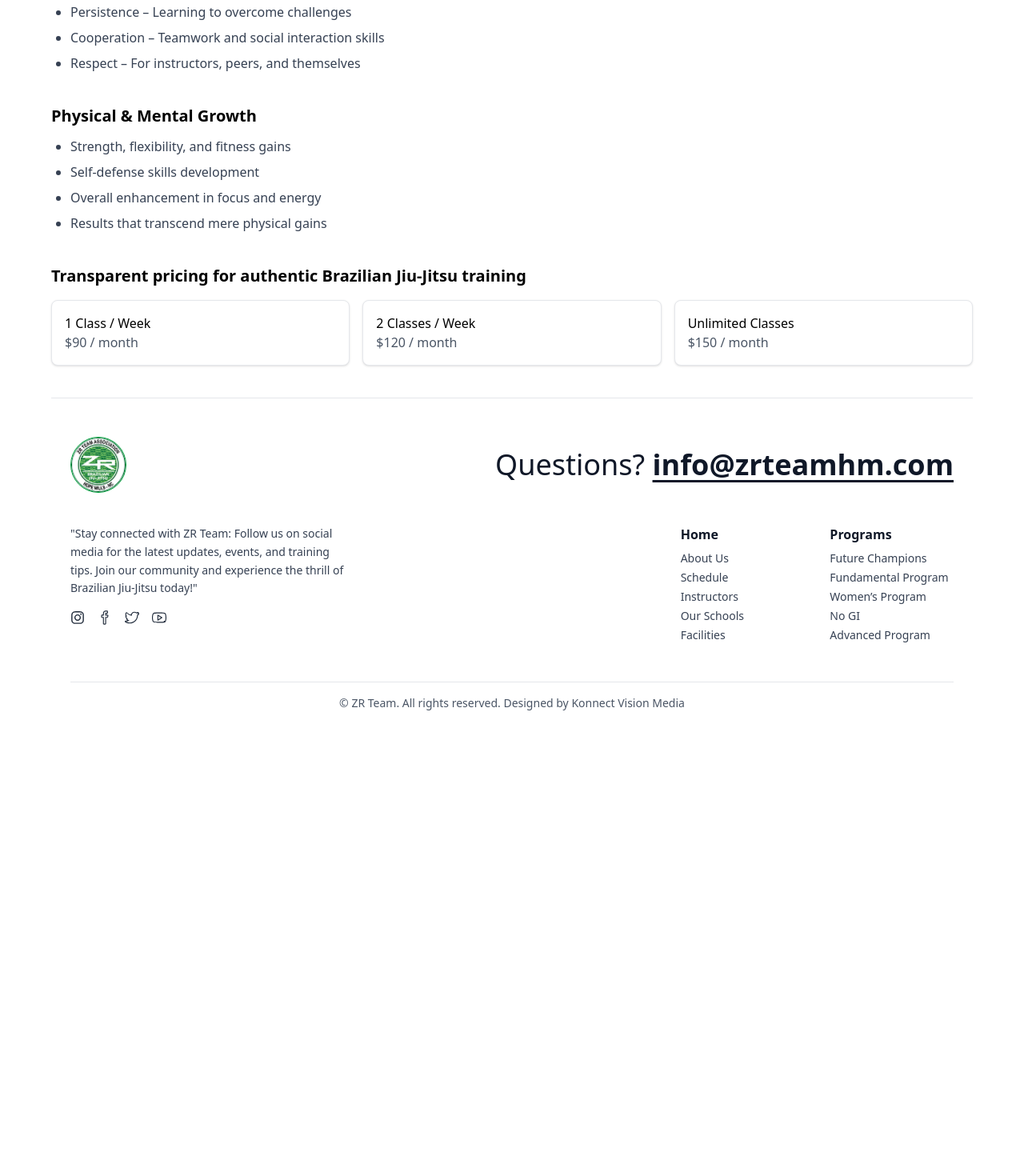
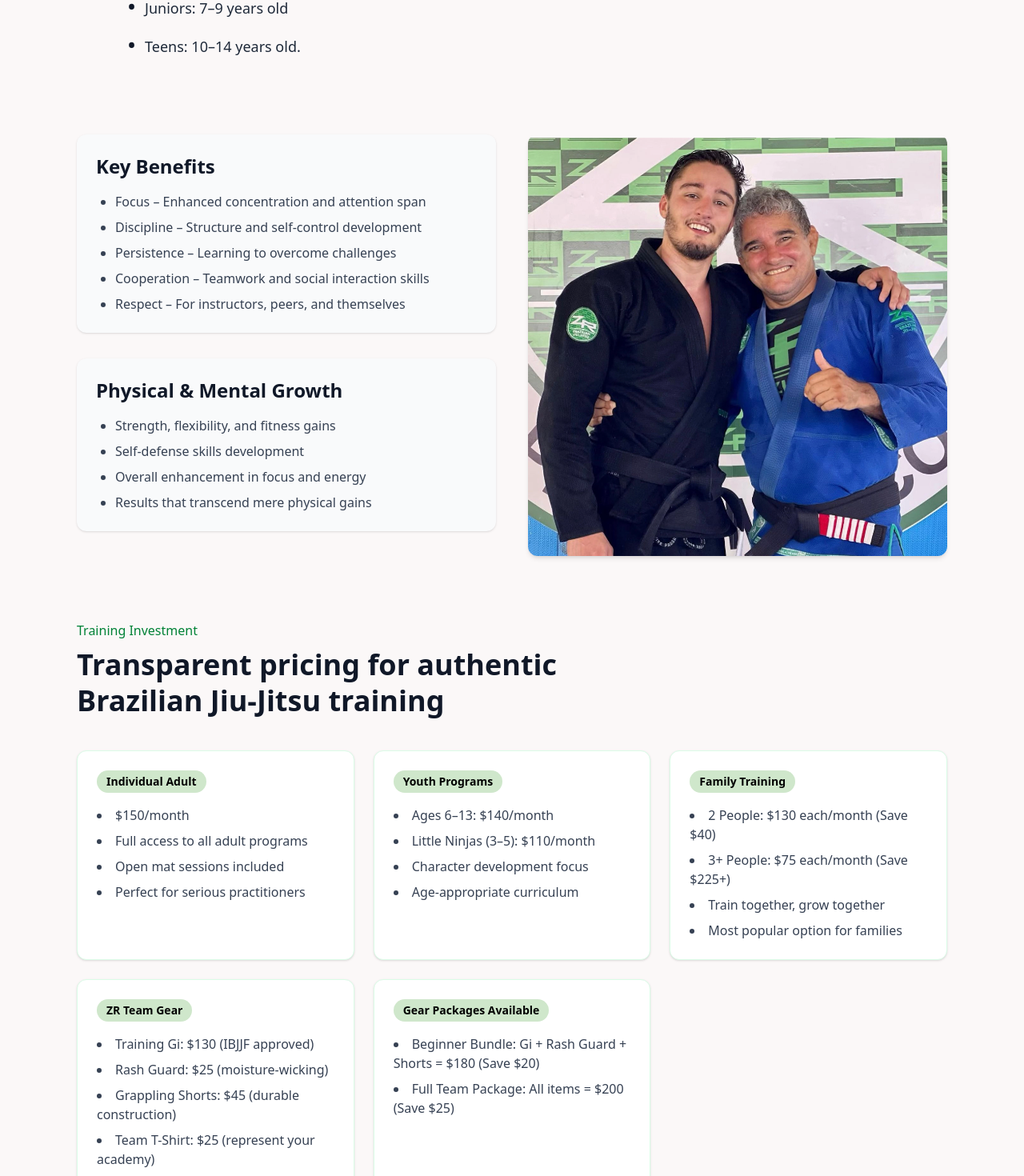
Before and after one commit to abhiineat/zr-team-website, a Next.js app: page /programs/future-champions in a window 1280 px wide. Shown: the part 1140-2610 px from the top of the page at 80% size. Before the commit the page ends 2101 px from the top, so only its background shows below. Built offline with nearby package versions, Linux system fonts and the light colour scheme.

Commit message:
feat:create program pages

```diff
--- a/app/components/CoachSection.tsx
+++ b/app/components/CoachSection.tsx
@@ -5,7 +5,7 @@ export default function CoachSection() {
   return (
     <section
       id="coach"
-      className="flex bg-white flex-col md:flex-row items-center justify-between gap-12 px-6 md:px-20 py-16"
+      className="flex bg-[#FBF8F8] flex-col md:flex-row items-center justify-between gap-12 px-6 md:px-20 py-16"
     >
       {/* Left Section */}
       <div className="flex-1 max-w-2xl">
--- a/app/components/Footer.tsx
+++ b/app/components/Footer.tsx
@@ -3,7 +3,7 @@ import { FaInstagram,  FaTwitter, FaYoutube } from "react-icons/fa";
 import { SlSocialFacebook,SlSocialYoutube,SlSocialTwitter} from "react-icons/sl";
 export default function Footer() {
   return (
-    <footer className="bg-white text-gray-900 pt-12 pb-6 border-t border-gray-200">
+    <footer className="bg-[#FBF8F8] text-gray-900 pt-12 pb-6 ">
       <div className="max-w-7xl mx-auto px-6">
         {/* Centered Logo + Question Line */}
         <div className="flex flex-col md:flex-row items-center justify-between gap-4 md:gap-6 mb-10">
@@ -79,7 +79,7 @@ export default function Footer() {
         </div>
 
         {/* Bottom Divider */}
-        <div className="mt-12 border-t border-gray-200 pt-4 text-center text-sm text-gray-600">
+        <div className="mt-12 border-t border-[#CFE7CB] pt-4 text-center text-sm text-gray-600">
           © ZR Team. All rights reserved. Designed by Konnect Vision Media
         </div>
       </div>
--- a/app/components/ProgramsSection.tsx
+++ b/app/components/ProgramsSection.tsx
@@ -36,7 +36,7 @@ const programs = [
 
 export default function ProgramsSection() {
   return (
-    <section id="programs" className="bg-[#fafafa] text-black py-20 px-6 md:px-16">
+    <section id="programs" className="bg-[#FBF8F8] text-black py-20 px-6 md:px-16">
       {/* Header */}
       <div className="flex flex-col md:flex-row md:items-center md:justify-between mb-12">
         <div>
--- a/app/components/programs/PricingTable.tsx
+++ b/app/components/programs/PricingTable.tsx
@@ -1,22 +1,71 @@
 export default function PricingTable() {
+    const pricingData = [
+      {
+        title: "Individual Adult",
+        features: [
+          "$150/month",
+          "Full access to all adult programs",
+          "Open mat sessions included",
+          "Perfect for serious practitioners",
+        ],
+      },
+      {
+        title: "Youth Programs",
+        features: [
+          "Ages 6–13: $140/month",
+          "Little Ninjas (3–5): $110/month",
+          "Character development focus",
+          "Age-appropriate curriculum",
+        ],
+      },
+      {
+        title: "Family Training",
+        features: [
+          "2 People: $130 each/month (Save $40)",
+          "3+ People: $75 each/month (Save $225+)",
+          "Train together, grow together",
+          "Most popular option for families",
+        ],
+      },
+      {
+        title: "ZR Team Gear",
+        features: [
+          "Training Gi: $130 (IBJJF approved)",
+          "Rash Guard: $25 (moisture-wicking)",
+          "Grappling Shorts: $45 (durable construction)",
+          "Team T-Shirt: $25 (represent your academy)",
+        ],
+      },
+      {
+        title: "Gear Packages Available",
+        features: [
+          "Beginner Bundle: Gi + Rash Guard + Shorts = $180 (Save $20)",
+          "Full Team Package: All items = $200 (Save $25)",
+        ],
+      },
+    ];
+
     return (
-      <section className="mb-10">
-        <h3 className="text-xl font-semibold mb-4">
-          Transparent pricing for authentic Brazilian Jiu-Jitsu training
-        </h3>
+      <section className="max-w-6xl mx-auto px-6 md:px-8 py-16">
+        <p className="text-green-700 font-medium mb-2">Training Investment</p>
+        <h2 className="text-4xl font-bold text-gray-900 mb-10 leading-tight">
+          Transparent pricing for authentic <br /> Brazilian Jiu-Jitsu training
+        </h2>
 
-        <div className="grid sm:grid-cols-2 lg:grid-cols-3 gap-4">
-          {[
-            { name: "1 Class / Week", price: "$90 / month" },
-            { name: "2 Classes / Week", price: "$120 / month" },
-            { name: "Unlimited Classes", price: "$150 / month" },
-          ].map((p, i) => (
+        <div className="grid gap-6 sm:grid-cols-2 lg:grid-cols-3">
+          {pricingData.map((plan, index) => (
             <div
-              key={i}
-              className="border border-gray-200 rounded-lg p-4 bg-white shadow-sm"
+              key={index}
+              className="rounded-xl border border-green-100 bg-white p-6 shadow-sm"
             >
-              <h4 className="font-medium">{p.name}</h4>
-              <p className="text-gray-600">{p.price}</p>
+              <span className="inline-block bg-[#CFE7CB] text-balck text-sm font-semibold px-3 py-1 rounded-full mb-4">
+                {plan.title}
+              </span>
+              <ul className="list-disc list-inside text-gray-700 space-y-2">
+                {plan.features.map((feature, i) => (
+                  <li key={i}>{feature}</li>
+                ))}
+              </ul>
             </div>
           ))}
         </div>
--- a/app/components/programs/ProgramFooter.tsx
+++ /dev/null
@@ -1,15 +0,0 @@
-export default function ProgramFooter() {
-    return (
-      <footer className="mt-12 border-t border-gray-200 pt-6 text-center text-gray-700">
-        <p className="mb-2">
-          Questions?{" "}
-          <a href="mailto:info@zrteamhm.com" className="text-green-700 font-semibold">
-            info@zrteamhm.com
-          </a>
-        </p>
-        <p className="text-sm text-gray-500">
-          © 2025 ZR Team HM. All rights reserved.
-        </p>
-      </footer>
-    );
-  }
--- a/app/components/programs/ProgramHero.tsx
+++ b/app/components/programs/ProgramHero.tsx
@@ -17,7 +17,7 @@ export default function ProgramHero({
     <section className="max-w-6xl mx-auto mb-20 text-center">
       {/* Age Tag */}
       {ageGroup && (
-        <div className="inline-block bg-green-100 text-green-800 text-sm font-medium px-4 py-1 rounded-full mb-4">
+        <div className="inline-block bg-[#CFE7CB] text-black text-sm font-medium px-4 py-1 rounded-full mb-4">
           {ageGroup}
         </div>
       )}
@@ -35,7 +35,7 @@ export default function ProgramHero({
       )}
 
       {/* Main Image */}
-      <div className="relative max-w mx-auto px-4 sm:px-6 lg:px-8">
+      <div className="relative max-w mx-auto px-4 sm:px-6 ">
   <div className="overflow-hidden  shadow-md">
     <Image
       src={image}
--- a/app/components/programs/ProgramOverview.tsx
+++ b/app/components/programs/ProgramOverview.tsx
@@ -5,19 +5,27 @@ interface ProgramOverviewProps {
 
   export default function ProgramOverview({ title, description }: ProgramOverviewProps) {
     return (
-      <section className="max-w-5xl mx-auto mb-16 px-6">
+      <section className="max-w-5xl mx-auto mb-20 px-6 md:px-8">
         {/* Section Title */}
-        <h2 className="text-3xl md:text-4xl font-bold text-gray-900 mb-6 border-l-4 border-green-600 pl-4">
+        <h2 className="text-3xl md:text-4xl font-bold text-gray-900 mb-6">
           {title}
         </h2>
 
         {/* Description Paragraphs */}
-        <div className="space-y-5 text-gray-700 text-base md:text-lg leading-relaxed">
-          {description.map((p, i) => (
-            <p key={i} className="transition-all duration-500 ease-in-out hover:text-gray-900">
-              {p}
-            </p>
-          ))}
+        <div className="space-y-5 text-gray-800 text-base md:text-lg leading-relaxed">
+          {description.map((p, i) => {
+            // Detect bullet points
+            const isBullet = p.trim().startsWith("•");
+
+            return isBullet ? (
+              <p key={i} className="flex items-start text-lg">
+                <span className="text-2xl font-bold text-gray-900 leading-none mr-3">•</span>
+                <span>{p.replace(/^•\s*/, "")}</span>
+              </p>
+            ) : (
+              <p key={i}>{p}</p>
+            );
+          })}
         </div>
       </section>
     );
--- a/app/components/programs/ProgramSection.tsx
+++ b/app/components/programs/ProgramSection.tsx
@@ -5,8 +5,8 @@ interface ProgramSectionProps {
 
   export default function ProgramSection({ title, items }: ProgramSectionProps) {
     return (
-      <section className="mb-10">
-        <h3 className="text-xl font-semibold mb-3">{title}</h3>
+      <section className="bg-gray-50 p-6 rounded-xl shadow-sm mb-8 text-left">
+        <h3 className="text-2xl font-bold text-gray-900 mb-4">{title}</h3>
         <ul className="list-disc ml-6 text-gray-700 space-y-2">
           {items.map((item, idx) => (
             <li key={idx}>{item}</li>
--- a/app/programs/future-champions/page.tsx
+++ b/app/programs/future-champions/page.tsx
@@ -3,12 +3,11 @@ import ProgramHero from "@/app/components/programs/ProgramHero";
 import ProgramOverview from "@/app/components/programs/ProgramOverview";
 import ProgramSection from "@/app/components/programs/ProgramSection";
 import PricingTable from "@/app/components/programs/PricingTable";
-import ProgramFooter from "@/app/components/programs/ProgramFooter";
 import Footer from "@/app/components/Footer";
-
+import Image from "next/image";
 export default function FutureChampionsPage() {
   return (
-    <div className="bg-white text-black">
+    <div className="bg-[#FBF8F8] text-black">
       {/* ✅ Navbar */}
       <Navbar />
 
@@ -24,15 +23,20 @@ export default function FutureChampionsPage() {
 
         {/* Class Overview */}
         <ProgramOverview
-        title="Program Overview"
-        description={[
-          "Our Future Champions program focuses on teaching kids the fundamentals of BJJ in a fun, disciplined environment.",
-          "Classes are designed to build confidence, coordination, and focus while developing core techniques step by step.",
-          "The program promotes teamwork, respect, and sportsmanship — shaping both skilled martial artists and strong character."
-        ]}
-      />
+  title="Class Overview"
+  description={[
+    "The ZR TEAM Future Champions Program was created to provide children aged 3–15 with an environment that allows them to experience and understand core values such as focus, discipline, persistence, cooperation, and respect.",
+    "As a contact sport, ZR TEAM Brazilian Jiu-Jitsu offers a challenging yet safe and nurturing environment for children to develop into real-life champions. The benefits of continuous practice extend far beyond accomplishments on the mats.",
+    "Age Groups:",
+    "• Little Champions I: 3–6 years old",
+    "• Juniors: 7–9 years old",
+    "• Teens: 10–14 years old.",
+  ]}
+/>
 
-        {/* Key Benefits */}
+<section className="max-w-6xl mx-auto px-6 md:px-8 py-4 flex flex-col md:flex-row items-start gap-10">
+      {/* Left side (Text sections) */}
+      <div className="flex-1 space-y-6">
         <ProgramSection
           title="Key Benefits"
           items={[
@@ -42,10 +46,7 @@ export default function FutureChampionsPage() {
             "Cooperation – Teamwork and social interaction skills",
             "Respect – For instructors, peers, and themselves",
           ]}
-
         />
-
-        {/* Physical & Mental Growth */}
         <ProgramSection
           title="Physical & Mental Growth"
           items={[
@@ -54,8 +55,22 @@ export default function FutureChampionsPage() {
             "Overall enhancement in focus and energy",
             "Results that transcend mere physical gains",
           ]}
+        />
+      </div>
 
-        />
+      {/* Right side (Image) */}
+      <div className="flex-1">
+        <div className="overflow-hidden rounded-xl shadow-md">
+          <Image
+            src="/coach.webp" // replace with your actual image path
+            alt="Instructors"
+            width={600}
+            height={700}
+            className="w-full h-auto object-cover"
+          />
+        </div>
+      </div>
+    </section>
 
         {/* Pricing Table */}
         <PricingTable />
```
Also changed, not shown: app/components/Navbar.tsx (+44 -19 lines).
